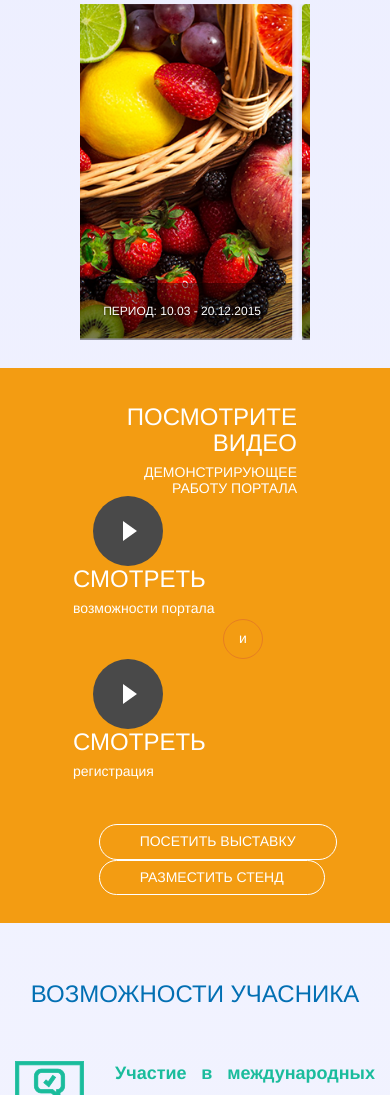
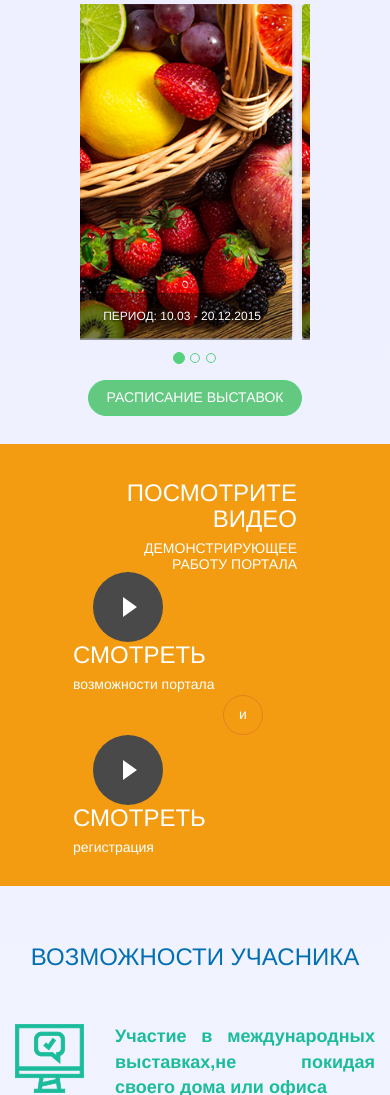
Before and after one commit to Len88ok/expo, a website: page user.html in a window 390 px wide. Shown: the part 1410-2505 px from the top of the page. Drawn offline with nearby package versions, Linux system fonts and the light colour scheme.

Commit message:
carousel indicators+hover transition

```diff
--- a/scss/components/user.scss
+++ b/scss/components/user.scss
@@ -115,13 +115,13 @@
 		}
 		&:hover{
 			.carousel-caption-heading{
-				display: block;
+				opacity: 1;
 
 			}
 		}
 	}
 	&-control{
-		width: 25%;
+		width: 5%;
 		&.left{
 			background-image: none;
 		}
@@ -134,21 +134,44 @@
 	&-caption{
 		right: 0;
 		left: 0;
-		bottom: 0;
-		padding: 20px;
+		top: 0;
 		margin: 0 5px;
     font-size: 22px;
 		text-transform: uppercase;
+		height: 100%;
 		&-period{
 			font-size: 12px;
+			padding: 15px 0;
+	    position: absolute;
+	    display: block;
+	    width: 100%;
+	    bottom: 0;
+	    left: 0;
+			&:after {
+					content: '';
+					position: absolute;
+					top: 0;
+					left: 0;
+					right: 0;
+					bottom: 0;
+					z-index: -1;
+					opacity: 0.4;
+					background-color: #000;
+				}
 		}
 		&-heading{
-			display: none;
+			opacity: 0;
+			position: absolute;
+			top: 15%;
+			left: 0;
+			width: 100%;
+			height: 50%;
+			padding: 5px;
+			transition: opacity 0.5s linear;
 			a{
 				color: #fff;
 				&:hover{
 					text-decoration: none;
-				}
 				}
 			}
 			&:after {
@@ -163,4 +186,21 @@
 					background-color: #000;
 				}
 		}
+
 	}
+	&-indicators{
+		bottom: -40px;
+		li{
+			background-color: transparent;
+			border-color: #55d17d;
+			&.active{
+				background-color: #55d17d;
+			}
+		}
+	}
+
+	&-after-btn{
+		text-align: center;
+		    margin-top: 40px;
+	}
+}
--- a/user.html
+++ b/user.html
@@ -119,7 +119,7 @@
 								<div class="item">
 									<img src="images/slider1.png">
 									<div class="carousel-caption">
-										<div class="carousel-caption-heading"><a href="#">Слайдер 2</a></div>
+										<div class="carousel-caption-heading"><a href="#">Выставка фруктов  “Фрутинни” Все  фрукты планеты в одном месте</a></div>
 										<div class="carousel-caption-period">Период: 10.03 - 20.12.2015</div>
 									</div>
 								</div>
@@ -131,6 +131,11 @@
 									</div>
 								</div>
 							</div>
+							<ol class="carousel-indicators">
+								<li data-target="#carousel-id" data-slide-to="0" class="active"></li>
+								<li data-target="#carousel-id" data-slide-to="1"></li>
+								<li data-target="#carousel-id" data-slide-to="2"></li>
+							</ol>
 							<!-- Left and right controls -->
 							   <a class="left carousel-control" href="#carousel-id" role="button" data-slide="prev">
 							     <span class="sr-only">Previous</span>
@@ -138,6 +143,9 @@
 							   <a class="right carousel-control" href="#carousel-id" role="button" data-slide="next">
 							     <span class="sr-only">Next</span>
 							   </a>
+						</div>
+						<div class="carousel-after-btn">
+							<a class="btn" href="#"">Расписание выставок</a>
 						</div>
 					</div>
 				</div>
@@ -169,16 +177,6 @@
 									<span>Смотреть</span>регистрация
 								</div>
 							</a>
-						</div>
-					</div>
-					<div class="video-section-btns">
-						<div class="row">
-							<div class="col-sm-3 col-sm-offset-3 col-xs-offset-2">
-								<a class="btn btn-normal" href="#"">Посетить выставку</a>
-							</div>
-							<div class="col-sm-3 col-sm-offset-0 col-xs-offset-2">
-								<a class="btn btn-normal" href="#">Разместить стенд</a>
-							</div>
 						</div>
 					</div>
 				</div>
```
Also changed, not shown: css/screen.css. Lines whose indentation alone changed are shown as unchanged.
